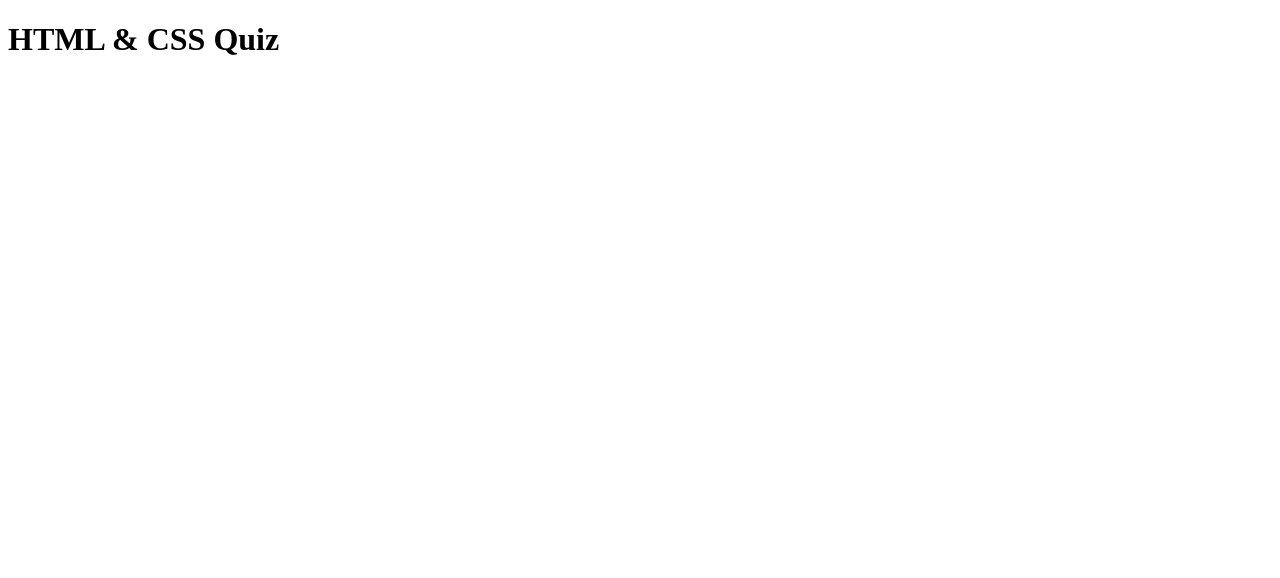
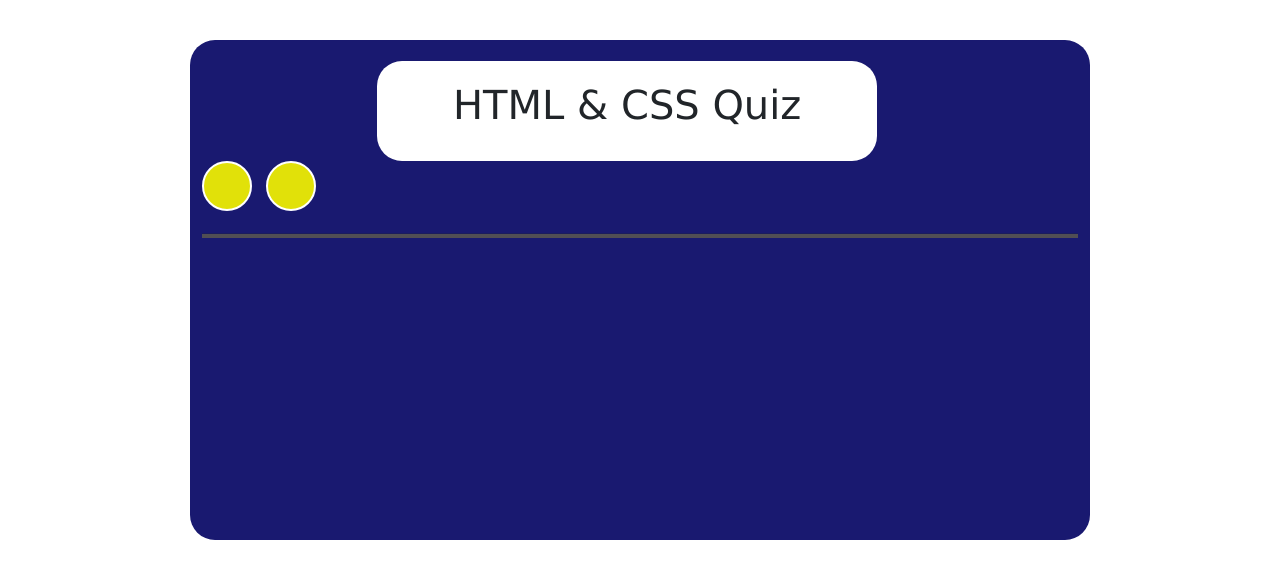
Before and after one commit to faisall667/Quiz_Project, a plain HTML site: page index.html in a window 1280 px wide. Drawn offline with nearby package versions, Linux system fonts and the light colour scheme.

Commit message:
background and headings

```diff
--- a/css/style.css
+++ b/css/style.css
@@ -1,7 +1,42 @@
 .dot {
-    height: 25px;
-    width: 25px;
-    background-color: #bbb;
+    height: 50px;
+    width: 50px;
+    background-color: rgb(225, 225, 9);
     border-radius: 50%;
+    border: 2px solid white;
     display: inline-block;
+    margin-right: 10px;
   }
+
+.mycontainer {
+    height: 500px!important;
+    width: 900px!important;
+    background-color:midnightblue;
+    border-radius: 25px;
+    margin-top: 40px;
+    padding: 1px;
+}
+
+.heading {
+    height: 100px;
+    width: 500px;
+    background-color:white;
+    border-radius: 25px;
+    margin-top: 20px;
+    margin-left:20%;
+    margin-right:20%;
+    text-align: center;
+    padding-top: 20px;
+    font-family: Verdana, Geneva, Tahoma, sans-serif;
+
+}
+
+hr{
+    width:100%;
+    text-align:center;
+    margin-left:0;
+    background-color:rgb(248, 235, 4);
+    height:5px;
+    font-weight:bolder;
+    color:rgb(248, 235, 4);
+    }
--- a/index.html
+++ b/index.html
@@ -6,13 +6,21 @@
     <meta name="viewport" content="width=device-width, initial-scale=1.0">
     <title>HTML & CSS Quiz</title>
     <link href="css/style.css" rel="stylesheet" ></link>
+    <link href="https://cdn.jsdelivr.net/npm/bootstrap@5.3.0-alpha1/dist/css/bootstrap.min.css" rel="stylesheet" integrity="sha384-GLhlTQ8iRABdZLl6O3oVMWSktQOp6b7In1Zl3/Jr59b6EGGoI1aFkw7cmDA6j6gD" crossorigin="anonymous">
 </head>
 
 <body>
-    <div>
-        <h1>HTML & CSS Quiz</h1>
-        <div id="circles" ></div>
-        <!--<span class="dot"></span>-->
+    <div class="container mycontainer">
+        <div class="heading">
+            <h1 >HTML & CSS Quiz</h1>
+        </div>
+
+        <div id="circles" >
+            <span class="dot"></span>
+            <span class="dot"></span>
+        </div>
+        <hr>
+
         <div id="quiz_Box">
             <div id = "questions"></div>
             <div id = "answers"></div>
@@ -27,5 +35,6 @@
 
 
     </div>
+    <script src="https://cdn.jsdelivr.net/npm/bootstrap@5.3.0-alpha1/dist/js/bootstrap.bundle.min.js" integrity="sha384-w76AqPfDkMBDXo30jS1Sgez6pr3x5MlQ1ZAGC+nuZB+EYdgRZgiwxhTBTkF7CXvN" crossorigin="anonymous"></script>
 </body>
 </html>
```
